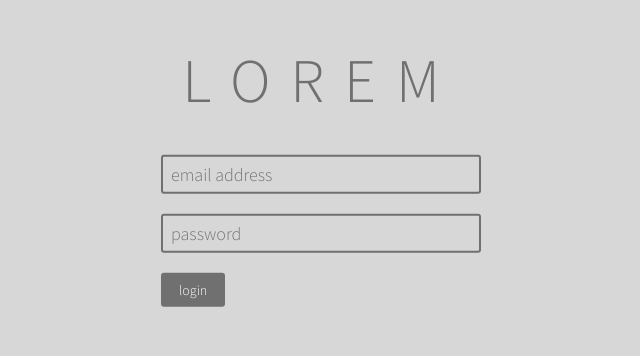
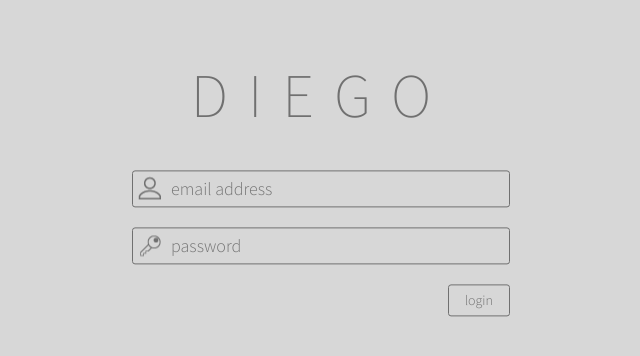
Before and after one commit to TheBokiya/Project-Diego, a plain HTML site: page Index.html in a window 1280 px wide. Shown: the part 170-526 px from the top of the page, without its empty margins (319-959 px from the left). Drawn offline with nearby package versions, Linux system fonts and the light colour scheme.

Commit message:
Login done. Img added

```diff
--- a/Index.html
+++ b/Index.html
@@ -18,11 +18,11 @@
 
 <body>
 	<div class="centered">
-		<h1>LOREM</h1>
+		<h1>DIEGO</h1>
 		<form>
-			<input type="text" placeholder="email address">
-			<input type="password" placeholder="password">
-			<input type="submit" value="login">
+			<input type="text" placeholder="email address" class="username-input">
+			<input type="password" placeholder="password" class="password-input">
+			<input type="submit" value="login" style="float: right;">
 		</form>
 	</div>
 </body>
--- a/css/base.css
+++ b/css/base.css
@@ -225,24 +225,33 @@ img.scale-with-grid {
     font-family: "Source Sans Pro", sans-serif;
     font-size: 14px;
     font-weight: 300;
-    color: white;
-    border: 2px solid #707070;
+    color: #707070;
+    border: 1px solid #707070;
     border-radius: 3px;
-    background: #707070;
+    background: none;
     display: inline-block;
     cursor: pointer;
     margin-bottom: 20px;
     padding: 6px 16px;
+    /*transition cross-browser stuff*/
+    -webkit-transition: 0.3s linear;
+    /* Safari 3.2+, Chrome */
+    -moz-transition: 0.3s linear;
+    /* Firefox 4-15 */
+    -o-transition: 0.3s linear;
+    /* Opera 10.5–12.00 */
+    transition: 0.3s linear;
+    /* Firefox 16+, Opera 12.50+ */
 }
 .button:hover, button:hover, input[type="submit"]:hover, input[type="reset"]:hover, input[type="button"]:hover {
     color: white;
-    border: 2px solid #707070;
+    border: 1px solid #707070;
     border-radius: 3px;
     background: #707070;
 }
 .button:active, button:active, input[type="submit"]:active, input[type="reset"]:active, input[type="button"]:active {
     color: #707070;
-    border: 2px solid #707070;
+    border: 1px solid #707070;
     border-radius: 3px;
     background: none;
 }
@@ -268,7 +277,7 @@ fieldset {
     margin-bottom: 20px;
 }
 input[type="text"], input[type="password"], input[type="email"], textarea, select {
-    padding: 6px 8px;
+    padding: 6px 38px;
     font: 18px"Source Sans Pro", sans-serif;
     font-weight: 300;
     color: #707070;
@@ -278,7 +287,7 @@ input[type="text"], input[type="password"], input[type="email"], textarea, selec
     display: block;
     margin-bottom: 20px;
     background: none;
-    border: 2px solid #707070;
+    border: 1px solid #707070;
     border-radius: 3px;
 }
 select {
--- a/css/stylesheet.css
+++ b/css/stylesheet.css
@@ -13,7 +13,7 @@ p, h1, h2, h3, span, a {
 h1 {
     margin-top: 0;
     font-size: 62px !important;
-    font-weight: 300;
+    font-weight: 200;
     letter-spacing: 20px;
     color: #707070;
     margin-bottom: 50px;
@@ -27,3 +27,13 @@ h1 {
     -ms-transform: translate(-50%, -60%);
     transform: translate(-50%, -60%);
 }
+
+.password-input {
+	background: url(../img/icons/password-24.png) left no-repeat !important;
+	background-position: 5px 5px !important;
+}
+
+.username-input {
+	background: url(../img/icons/username-24.png) left no-repeat !important;
+	background-position: 5px 5px !important;
+}
```
Also changed, not shown: img/icons/password-24.png (added), img/icons/password-32.png (added), img/icons/username-24.png (added).
